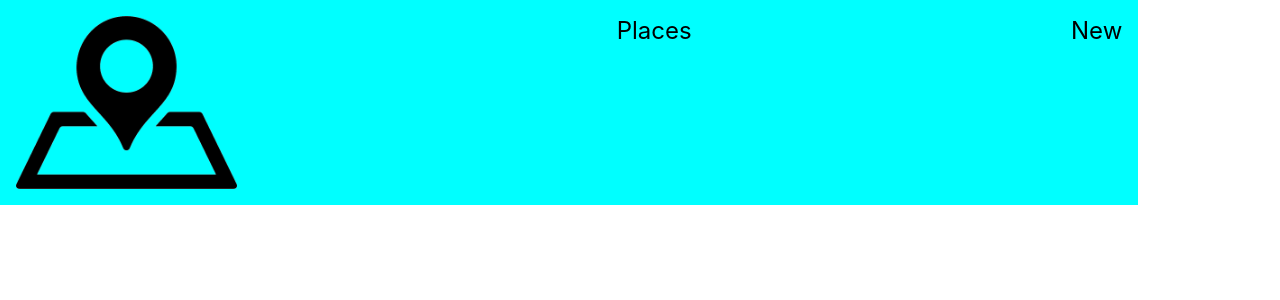
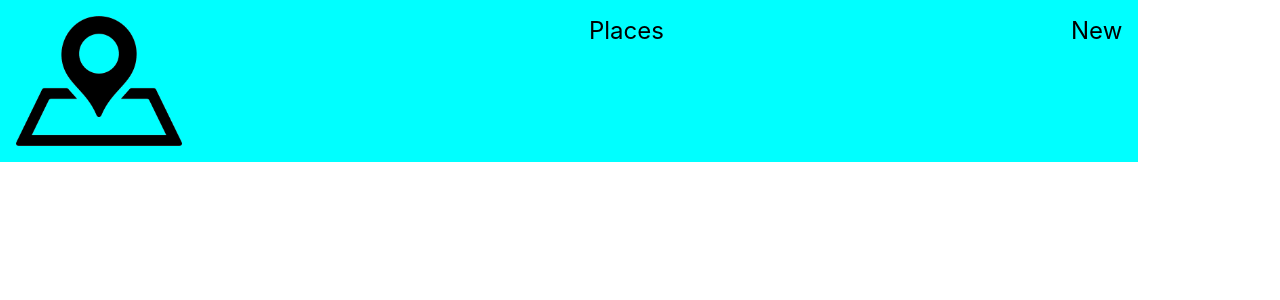
Before and after one commit to ekauf/project-fullstack, a React (Create React App) app in the folder fullstack-frontend/: page / in a window 1280 px wide. Shown: the top 300 px of the page. Built offline with nearby package versions, Linux system fonts and the light colour scheme.

Commit message:
nav style changes

```diff
--- a/fullstack-frontend/src/components/Nav/Nav.scss
+++ b/fullstack-frontend/src/components/Nav/Nav.scss
@@ -6,12 +6,13 @@
   padding: 1rem;
 
   &__item {
+    text-align: center;
     text-decoration: none;
     font-size: 1.5rem;
     color: black;
   }
 
   &__icon {
-    width: 20%;
+    width: 15%;
   }
 }
```
